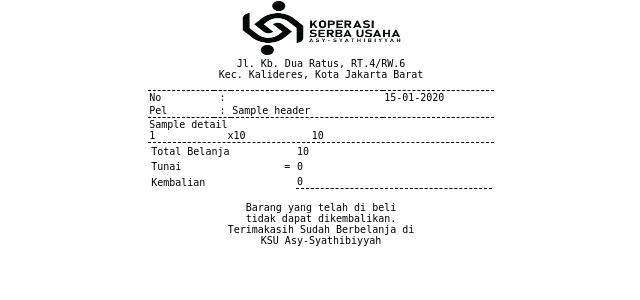
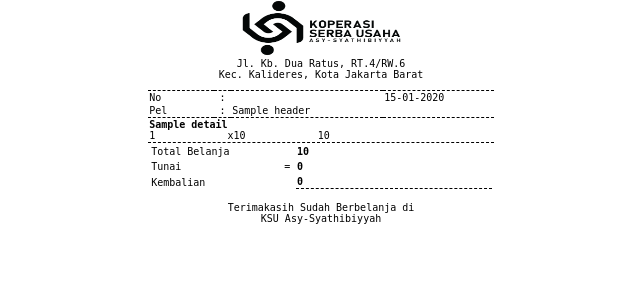
Before and after one commit to firman1616/koperasi, a CodeIgniter app: the page made by application/views/transaksi/cetak_trans.php in a window 1280 px wide. Shown: the top 300 px of the page, without its empty margins (319-959 px from the left). Run offline with CodeIgniter, Linux system fonts and the light colour scheme; tables that the repository leaves empty hold one stand-in row (values such as "Sample post"); the template is opened without the code that fills it: most values are stand-ins (such as "Sample title", 1, 10 or a date in 2020).

Commit message:
update bold nominal stuk

```diff
--- a/application/views/transaksi/cetak_trans.php
+++ b/application/views/transaksi/cetak_trans.php
@@ -97,7 +97,7 @@ foreach ($header as $row) {
         <?php
         foreach ($detail as $row) { ?>
           <tr>
-            <td width="51%"><?= $row->nama_barang ?> <br><?= number_format($row->total_harga, 0, ',', '.') ?> &nbsp; &nbsp; &nbsp; &nbsp; &nbsp;&nbsp; x<?= $row->qty ?> &nbsp; &nbsp; &nbsp; &nbsp; &nbsp;&nbsp;<?= number_format($row->qty * $row->total_harga, 0, ',', '.') ?></td>
+            <td width="51%"><b><?= $row->nama_barang ?></b> <br><?= number_format($row->total_harga, 0, ',', '.') ?> &nbsp; &nbsp; &nbsp; &nbsp; &nbsp;&nbsp; x<?= $row->qty ?> &nbsp; &nbsp; &nbsp; &nbsp; &nbsp;&nbsp; <?= number_format($row->qty * $row->total_harga, 0, ',', '.') ?></td>
             <!--
           <td width="6%"><?= $row->qty ?></td>
           <td width="21%"><?= $row->total_harga ?></td>
@@ -109,31 +109,28 @@ foreach ($header as $row) {
       </tbody>
     </table>
 
-    <table width="27%">
+    <table width="27%" style="font-style: bold">
       <tbody>
         <tr>
           <td width="38%">Total Belanja</td>
           <td width="4%" align="center">&nbsp;</td>
-          <td width="58%"><?= number_format($total, 0, ',', '.') ?></td>
+          <td width="58%"><b><?= number_format($total, 0, ',', '.') ?></b></td>
 
         </tr>
         <tr>
           <td>Tunai</td>
           <td align="center">=</td>
-          <td><?= number_format($bayar, 0, ',', '.') ?></td>
+          <td><b><?= number_format($bayar, 0, ',', '.') ?></b></td>
 
         </tr>
         <tr>
           <td>Kembalian</td>
           <td align="center">&nbsp;</td>
-          <td style="border-bottom: 1px dashed black;"><?= number_format($kembali, 0, ',', '.') ?></td>
+          <td style="border-bottom: 1px dashed black;"><b><?= number_format($kembali, 0, ',', '.') ?></b></td>
 
         </tr>
       </tbody>
     </table>
-    <br>
-    Barang yang telah di beli <br>
-    tidak dapat dikembalikan.
     <br>
     Terimakasih Sudah Berbelanja di<br>
 	 KSU Asy-Syathibiyyah
```
